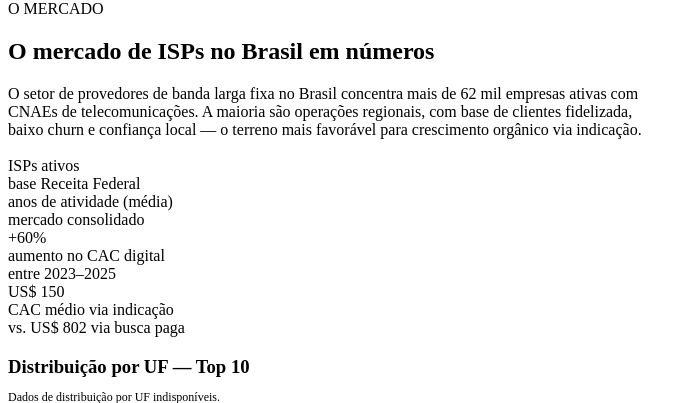
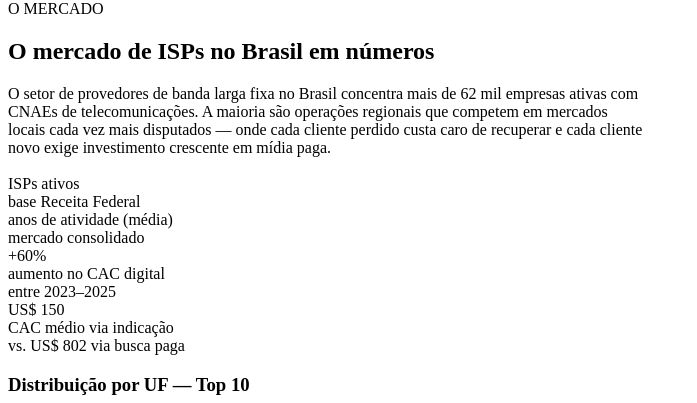
Before and after one commit to jeffersonandrade395/indica-nois-relatorios, a Python web app: template templates/relatorio.html.j2 in a window 1280 px wide. Shown: the part 314-717 px from the top of the page, without its empty margins (0-697 px from the left). Run offline with Jinja, Linux system fonts and the light colour scheme; the template is opened without the code that fills it, so the values that code supplies are empty.

Commit message:
copy(p2): atualiza texto de abertura do panorama de mercado
Co-Authored-By: Claude Sonnet 4.6 <noreply@anthropic.com>

```diff
--- a/templates/partials/page_2_panorama.html.j2
+++ b/templates/partials/page_2_panorama.html.j2
@@ -8,9 +8,9 @@
   <h2>O mercado de ISPs no Brasil <span class="accent">em números</span></h2>
   <p style="color: var(--muted); max-width: 480pt; margin-bottom: 14pt;">
     O setor de provedores de banda larga fixa no Brasil concentra mais de 62 mil empresas
-    ativas com CNAEs de telecomunicações. A maioria são operações regionais, com base de
-    clientes fidelizada, baixo churn e confiança local — o terreno mais favorável para
-    crescimento orgânico via indicação.
+    ativas com CNAEs de telecomunicações. A maioria são operações regionais que competem
+    em mercados locais cada vez mais disputados — onde cada cliente perdido custa caro de
+    recuperar e cada cliente novo exige investimento crescente em mídia paga.
   </p>
 
   <div class="kpi-grid">
```
